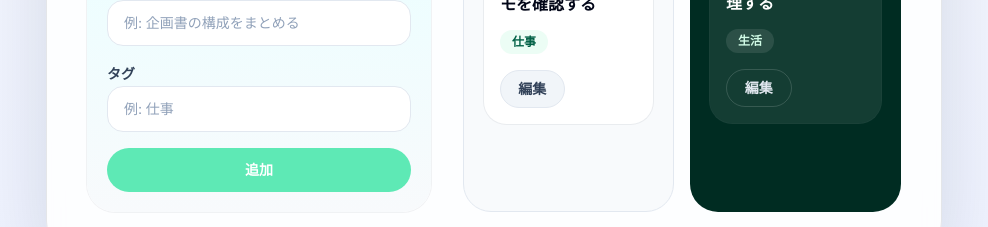
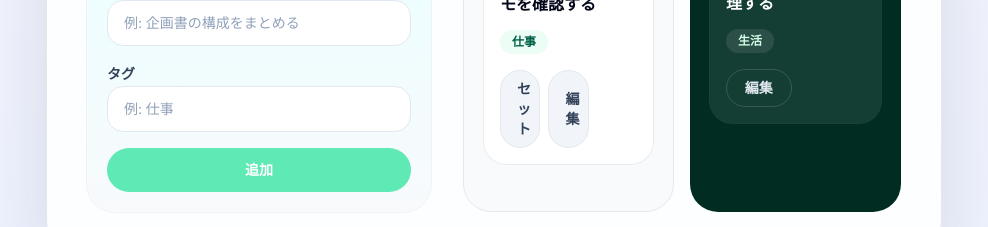
Before and after one commit to arakink/pomo-list, a Next.js app: page / in a window 1280 px wide. Shown: the part 1469-1696 px from the top of the page, without its empty margins (18-1006 px from the left). Built offline with nearby package versions, Linux system fonts and the light colour scheme.

Commit message:
feat: タイマーとToDoの統合機能を改善し、タスクの状態管理を追加

```diff
--- a/app/page.tsx
+++ b/app/page.tsx
@@ -4,12 +4,18 @@ import { useState } from "react";
 
 import { TimerPanel } from "@/components/timer-panel";
 import { TodoPanel } from "@/components/todo-panel";
-import { CurrentTask, TagStat, Todo, initialTodos } from "@/lib/pomo-list";
+import {
+  CurrentTask,
+  TagStat,
+  Todo,
+  getTagStatLabel,
+  initialTodos,
+} from "@/lib/pomo-list";
 
 export default function Home() {
   const [todos, setTodos] = useState(initialTodos);
-  const [activeTaskId] = useState<string | null>(null);
-  const [tagStats] = useState<TagStat[]>([]);
+  const [activeTaskId, setActiveTaskId] = useState<string | null>(null);
+  const [tagStats, setTagStats] = useState<TagStat[]>([]);
   const currentTask: CurrentTask | null =
     todos.find((todo) => todo.id === activeTaskId) ?? null;
 
@@ -34,12 +40,52 @@ export default function Home() {
         targetTodoIds.includes(todo.id) ? { ...todo, completed } : todo,
       ),
     );
+
+    if (completed && activeTaskId !== null && targetTodoIds.includes(activeTaskId)) {
+      setActiveTaskId(null);
+    }
   };
 
   const handleDeleteTodos = (targetTodoIds: string[]) => {
     setTodos((currentTodos) =>
       currentTodos.filter((todo) => !targetTodoIds.includes(todo.id)),
     );
+
+    if (activeTaskId !== null && targetTodoIds.includes(activeTaskId)) {
+      setActiveTaskId(null);
+    }
+  };
+
+  const handleSetActiveTask = (todoId: string) => {
+    setActiveTaskId(todoId);
+  };
+
+  const handleWorkComplete = () => {
+    if (!currentTask) {
+      return;
+    }
+
+    const targetTag = getTagStatLabel(currentTask.tag);
+
+    setTagStats((currentStats) => {
+      const existingStat = currentStats.find((stat) => stat.tag === targetTag);
+
+      if (!existingStat) {
+        return [
+          ...currentStats,
+          {
+            tag: targetTag,
+            completedCount: 1,
+          },
+        ];
+      }
+
+      return currentStats.map((stat) =>
+        stat.tag === targetTag
+          ? { ...stat, completedCount: stat.completedCount + 1 }
+          : stat,
+      );
+    });
   };
 
   return (
@@ -58,13 +104,19 @@ export default function Home() {
           </p>
         </div>
 
-        <TimerPanel currentTask={currentTask} tagStats={tagStats} />
+        <TimerPanel
+          currentTask={currentTask}
+          tagStats={tagStats}
+          onWorkComplete={handleWorkComplete}
+        />
         <TodoPanel
           todos={todos}
+          activeTaskId={activeTaskId}
           onAddTodo={handleAddTodo}
           onUpdateTodo={handleUpdateTodo}
           onUpdateTodoCompletion={handleUpdateTodoCompletion}
           onDeleteTodos={handleDeleteTodos}
+          onSetActiveTask={handleSetActiveTask}
         />
       </section>
     </main>
--- a/components/timer-panel.tsx
+++ b/components/timer-panel.tsx
@@ -2,7 +2,7 @@
 
 import { useEffect, useRef, useState } from "react";
 
-import { CurrentTask, TagStat } from "@/lib/pomo-list";
+import { CurrentTask, TagStat, getTagStatLabel } from "@/lib/pomo-list";
 
 const WORK_DURATION_SECONDS = 25 * 60;
 const BREAK_DURATION_SECONDS = 5 * 60;
@@ -48,12 +48,6 @@ function getCurrentTaskDescription(currentTask: CurrentTask | null) {
   return "未完了タスクからセットした内容が表示されています。Work 完了時にこのタグへ回数が加算されます。";
 }
 
-function getTagStatLabel(tag: string) {
-  const normalizedTag = tag.trim();
-
-  return normalizedTag || "タグなし";
-}
-
 function getTagStatKey(tag: string) {
   return getTagStatLabel(tag);
 }
@@ -69,9 +63,14 @@ function getTagStatsDescription(tagStats: TagStat[]) {
 type TimerPanelProps = {
   currentTask: CurrentTask | null;
   tagStats: TagStat[];
+  onWorkComplete: () => void;
 };
 
-export function TimerPanel({ currentTask, tagStats }: TimerPanelProps) {
+export function TimerPanel({
+  currentTask,
+  tagStats,
+  onWorkComplete,
+}: TimerPanelProps) {
   const [mode, setMode] = useState<TimerMode>("work");
   const [secondsLeft, setSecondsLeft] = useState(WORK_DURATION_SECONDS);
   const [isRunning, setIsRunning] = useState(false);
@@ -103,6 +102,7 @@ export function TimerPanel({ currentTask, tagStats }: TimerPanelProps) {
   const moveWorkToBreak = (shouldCountAsCompleted: boolean) => {
     if (shouldCountAsCompleted) {
       setCompletedPomodoros((count) => count + 1);
+      onWorkComplete();
     }
 
     setIsConfirmingBreakMove(false);
@@ -153,12 +153,13 @@ export function TimerPanel({ currentTask, tagStats }: TimerPanelProps) {
 
         if (modeRef.current === "work") {
           setCompletedPomodoros((count) => count + 1);
+          onWorkComplete();
         }
       }
     }, 1000);
 
     return clearRunningTimer;
-  }, [isRunning, mode]);
+  }, [isRunning, mode, onWorkComplete]);
 
   const handleModeChange = (nextMode: TimerMode) => {
     const hasStartedWorkSession =
--- a/components/todo-panel.tsx
+++ b/components/todo-panel.tsx
@@ -61,18 +61,22 @@ function createTodoId() {
 
 type TodoPanelProps = {
   todos: Todo[];
+  activeTaskId: string | null;
   onAddTodo: (todo: Todo) => void;
   onUpdateTodo: (todo: Todo) => void;
   onUpdateTodoCompletion: (targetTodoIds: string[], completed: boolean) => void;
   onDeleteTodos: (targetTodoIds: string[]) => void;
+  onSetActiveTask: (todoId: string) => void;
 };
 
 export function TodoPanel({
   todos,
+  activeTaskId,
   onAddTodo,
   onUpdateTodo,
   onUpdateTodoCompletion,
   onDeleteTodos,
+  onSetActiveTask,
 }: TodoPanelProps) {
   const [title, setTitle] = useState("");
   const [tag, setTag] = useState("");
@@ -283,6 +287,8 @@ export function TodoPanel({
             selection={createSelection("incomplete")}
             editing={editing}
             tone="slate"
+            activeTaskId={activeTaskId}
+            onSetActiveTask={onSetActiveTask}
           />
           <TodoColumn
             title="完了済み"
@@ -293,6 +299,8 @@ export function TodoPanel({
             selection={createSelection("completed")}
             editing={editing}
             tone="emerald"
+            activeTaskId={activeTaskId}
+            onSetActiveTask={onSetActiveTask}
           />
         </div>
       </div>
@@ -309,6 +317,8 @@ type TodoColumnProps = {
   selection: TodoColumnSelection;
   editing: TodoColumnEditing;
   tone: "slate" | "emerald";
+  activeTaskId: string | null;
+  onSetActiveTask: (todoId: string) => void;
 };
 
 function TodoColumn({
@@ -320,6 +330,8 @@ function TodoColumn({
   selection,
   editing,
   tone,
+  activeTaskId,
+  onSetActiveTask,
 }: TodoColumnProps) {
   const panelClassName =
     tone === "emerald"
@@ -370,6 +382,7 @@ function TodoColumn({
     selection.mode,
     columnType,
   );
+  const canSetTask = columnType === "incomplete" && !isSelectingInThisColumn;
 
   return (
     <section className={`rounded-[1.75rem] p-5 ${panelClassName}`}>
@@ -479,9 +492,22 @@ function TodoColumn({
                   </div>
                 ) : (
                   <div className="space-y-3">
-                    <p className={`text-base font-semibold leading-6 ${titleClassName}`}>
-                      {todo.title}
-                    </p>
+                    <div className="flex flex-wrap items-start justify-between gap-3">
+                      <p className={`text-base font-semibold leading-6 ${titleClassName}`}>
+                        {todo.title}
+                      </p>
+                      {activeTaskId === todo.id ? (
+                        <span
+                          className={`inline-flex rounded-full px-3 py-1 text-[11px] font-semibold uppercase tracking-[0.18em] ${
+                            tone === "emerald"
+                              ? "bg-white/12 text-white"
+                              : "bg-orange-100 text-orange-800"
+                          }`}
+                        >
+                          Current
+                        </span>
+                      ) : null}
+                    </div>
                     {todo.tag ? (
                       <span
                         className={`inline-flex w-fit rounded-full px-3 py-1 text-xs font-semibold ${tagClassName}`}
@@ -494,7 +520,24 @@ function TodoColumn({
                   </div>
                 )}
 
-                <div className="grid gap-2 sm:grid-cols-2">
+                <div
+                  className={`grid gap-2 ${
+                    canSetTask ? "sm:grid-cols-3" : "sm:grid-cols-2"
+                  }`}
+                >
+                  {canSetTask ? (
+                    <button
+                      type="button"
+                      onClick={() => onSetActiveTask(todo.id)}
+                      className={`rounded-full border px-4 py-2 text-sm font-semibold transition ${
+                        activeTaskId === todo.id
+                          ? buttonClassName
+                          : secondaryButtonClassName
+                      }`}
+                    >
+                      {activeTaskId === todo.id ? "セット中" : "セット"}
+                    </button>
+                  ) : null}
                   {editing.todoId === todo.id ? (
                     <button
                       type="button"
--- a/lib/pomo-list.ts
+++ b/lib/pomo-list.ts
@@ -15,6 +15,12 @@ export type TagStat = {
   completedCount: number;
 };
 
+export function getTagStatLabel(tag: string) {
+  const normalizedTag = tag.trim();
+
+  return normalizedTag || "タグなし";
+}
+
 export const initialTodos: Todo[] = [
   {
     id: "todo-1",
```
